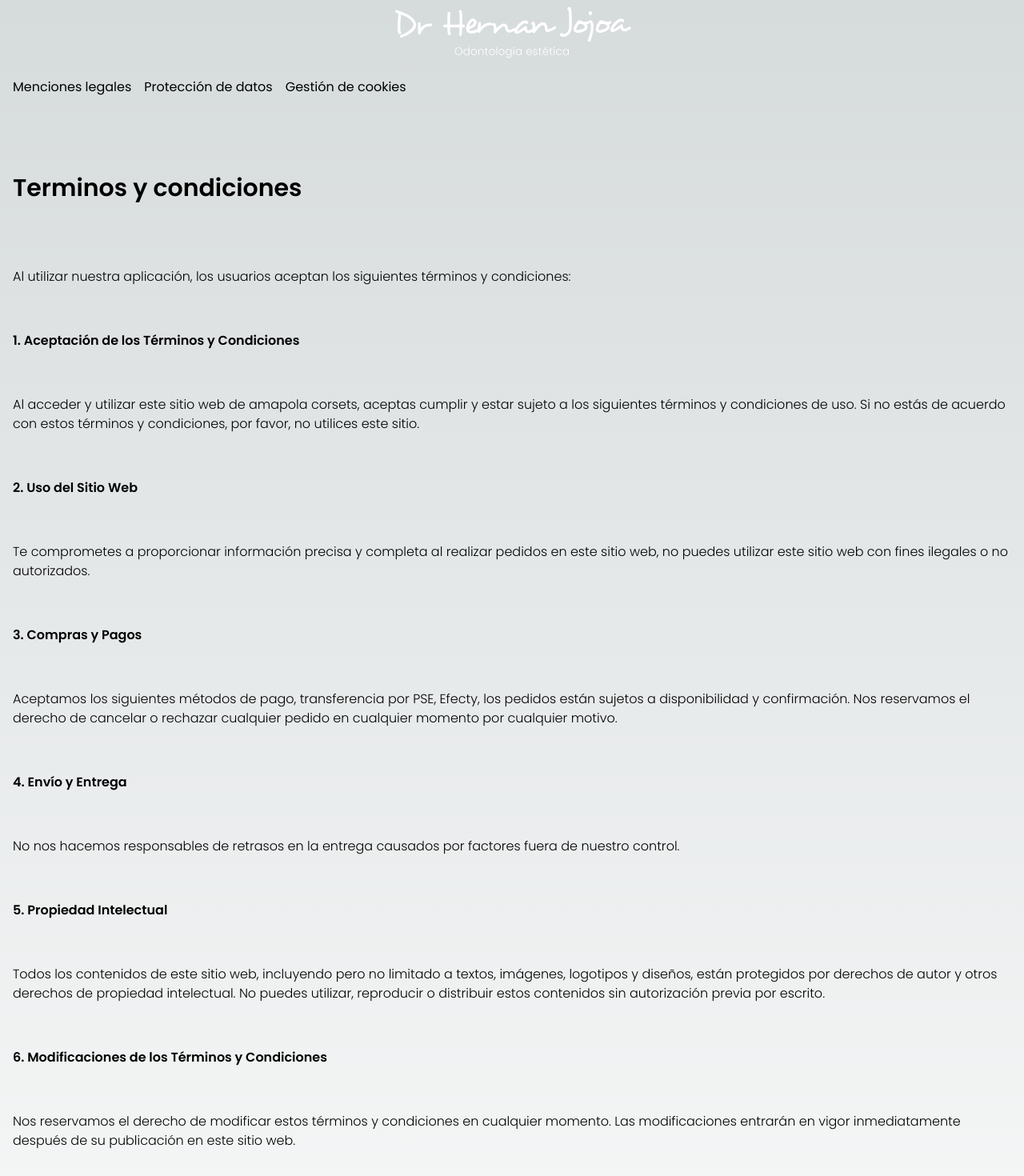
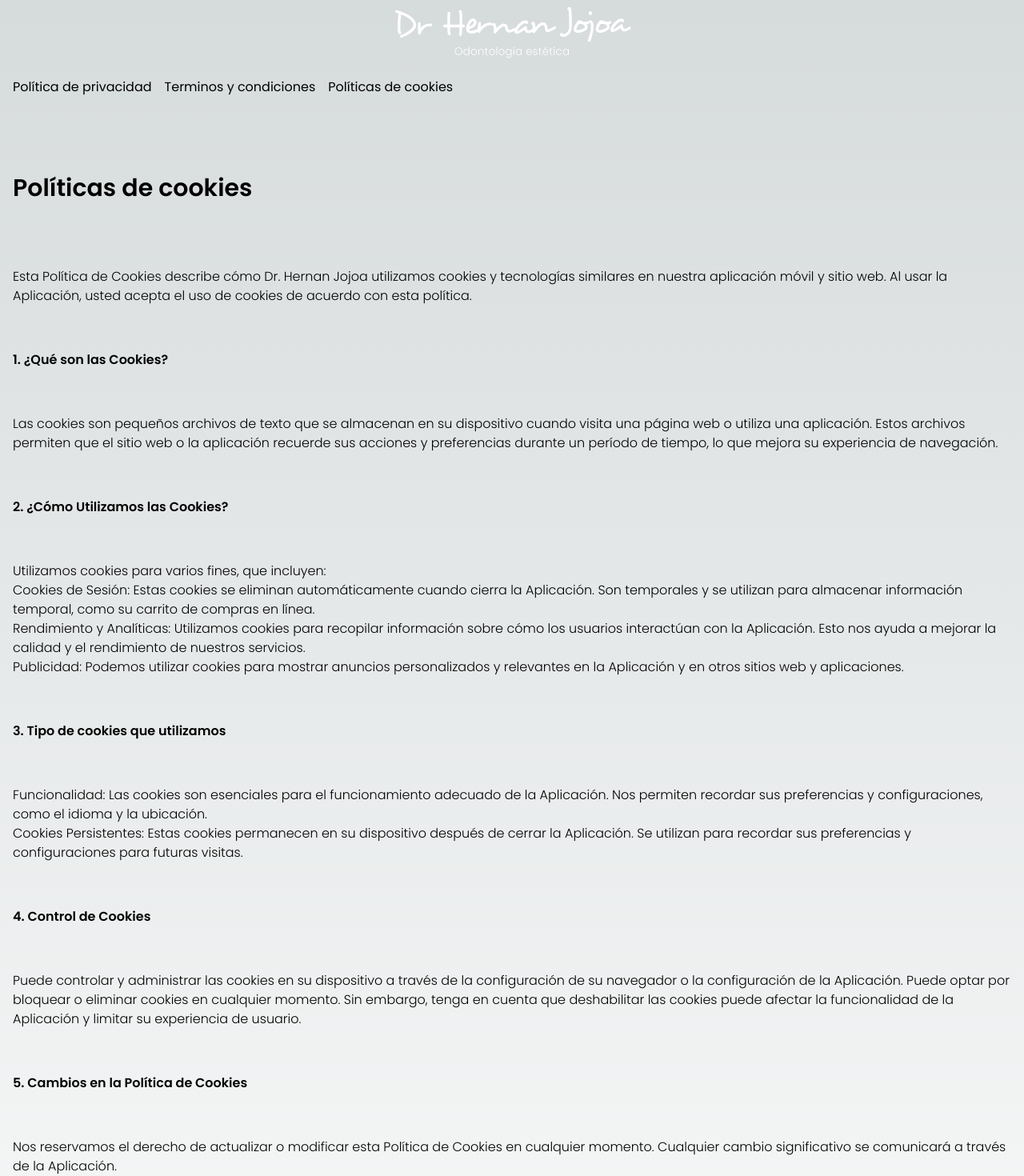
Before and after one commit to digpolo/dr-hernan, a Next.js app: page /politica-de-cookies in a window 1280 px wide. Shown: the top 1470 px of the page at 80% size. Built offline with nearby package versions, Linux system fonts and the light colour scheme.

Commit message:
CU-85zu2x4ax - footer

```diff
--- a/src/app/politica-de-cookies/page.tsx
+++ b/src/app/politica-de-cookies/page.tsx
@@ -9,44 +9,45 @@ const page = () => {
             <NavBar />
             <NavBarPrivacy />
             <div className='mx-4'>
-                <h3 className="my-5 text-green py-14 font-semibold text-[30px]">Terminos y condiciones</h3>
+                <h3 className="my-5 text-green py-14 font-semibold text-[30px]">Políticas de cookies</h3>
 
-                <p className='font-extralight text-[16px]'>Al utilizar nuestra aplicación, los usuarios aceptan los siguientes términos y condiciones:</p>
+                <p className='font-extralight text-[16px]'>Esta Política de Cookies describe cómo Dr. Hernan Jojoa utilizamos cookies y tecnologías similares en nuestra aplicación móvil y sitio web. Al usar la Aplicación, usted acepta el uso de cookies de acuerdo con esta política.</p>
 
-                <h4 className="py-14 font-semibold text-[16px] text-green">1. Aceptación de los Términos y Condiciones</h4>
+                <h4 className="py-14 font-semibold text-[16px] text-green">1. ¿Qué son las Cookies?</h4>
                 <p className='font-extralight text-[16px]'>
-                    Al acceder y utilizar este sitio web de amapola corsets, aceptas cumplir y estar sujeto a los siguientes términos y condiciones de uso. Si no estás de acuerdo con estos términos y condiciones, por favor, no utilices este sitio.
+                Las cookies son pequeños archivos de texto que se almacenan en su dispositivo cuando visita una página web o utiliza una aplicación. Estos archivos permiten que el sitio web o la aplicación recuerde sus acciones y preferencias durante un período de tiempo, lo que mejora su experiencia de navegación.
                 </p>
 
-                <h4 className="py-14 font-semibold text-[16px] text-green">2. Uso del Sitio Web</h4>
+                <h4 className="py-14 font-semibold text-[16px] text-green">2. ¿Cómo Utilizamos las Cookies?</h4>
                 <p className='font-extralight text-[16px]'>
-                    Te comprometes a proporcionar información precisa y completa al realizar pedidos en este sitio web, no puedes utilizar este sitio web con fines ilegales o no autorizados.
+                Utilizamos cookies para varios fines, que incluyen:
                 </p>
-                <h4 className="py-14 font-semibold text-[16px] text-green">3. Compras y Pagos</h4>
+                <ul className='font-extralight text-[16px]'>
+                    <li>Cookies de Sesión: Estas cookies se eliminan automáticamente cuando cierra la Aplicación. Son temporales y se utilizan para almacenar información temporal, como su carrito de compras en línea.</li>
+                    <li>Rendimiento y Analíticas: Utilizamos cookies para recopilar información sobre cómo los usuarios interactúan con la Aplicación. Esto nos ayuda a mejorar la calidad y el rendimiento de nuestros servicios.</li>
+                    <li>Publicidad: Podemos utilizar cookies para mostrar anuncios personalizados y relevantes en la Aplicación y en otros sitios web y aplicaciones.</li>
+                </ul>
+
+
+                <h4 className="py-14 font-semibold text-[16px] text-green">3. Tipo de cookies que utilizamos</h4>
+                <ul className='font-extralight text-[16px]'>
+                    <li>Funcionalidad: Las cookies son esenciales para el funcionamiento adecuado de la Aplicación. Nos permiten recordar sus preferencias y configuraciones, como el idioma y la ubicación.</li>
+                    <li>Cookies Persistentes: Estas cookies permanecen en su dispositivo después de cerrar la Aplicación. Se utilizan para recordar sus preferencias y configuraciones para futuras visitas.</li>
+                </ul>
+
+                <h4 className="py-14 font-semibold text-[16px] text-green">4. Control de Cookies</h4>
                 <p className='font-extralight text-[16px]'>
-                    Aceptamos los siguientes métodos de pago, transferencia por PSE, Efecty, los pedidos están sujetos a disponibilidad y confirmación. Nos reservamos el derecho de cancelar o rechazar cualquier pedido en cualquier momento por cualquier motivo.
+                Puede controlar y administrar las cookies en su dispositivo a través de la configuración de su navegador o la configuración de la Aplicación. Puede optar por bloquear o eliminar cookies en cualquier momento. Sin embargo, tenga en cuenta que deshabilitar las cookies puede afectar la funcionalidad de la Aplicación y limitar su experiencia de usuario.
                 </p>
-                <h4 className="py-14 font-semibold text-[16px] text-green">4. Envío y Entrega</h4>
+                <h4 className="py-14 font-semibold text-[16px] text-green">5.  Cambios en la Política de Cookies</h4>
                 <p className='font-extralight text-[16px]'>
-                    No nos hacemos responsables de retrasos en la entrega causados por factores fuera de nuestro control.
-                </p>
-                <h4 className="py-14 font-semibold text-[16px] text-green">5.  Propiedad Intelectual</h4>
-                <p className='font-extralight text-[16px]'>
-                    Todos los contenidos de este sitio web, incluyendo pero no limitado a textos, imágenes, logotipos y diseños, están protegidos por derechos de autor y otros derechos de propiedad intelectual.
-
-                    No puedes utilizar, reproducir o distribuir estos contenidos sin autorización previa por escrito.
+                Nos reservamos el derecho de actualizar o modificar esta Política de Cookies en cualquier momento. Cualquier cambio significativo se comunicará a través de la Aplicación.
 
                 </p>
-                <h4 className="py-14 font-semibold text-[16px] text-green">6. Modificaciones de los Términos y Condiciones</h4>
+                <h4 className="py-14 font-semibold text-[16px] text-green">6. Preguntas y contacto</h4>
                 <p className='font-extralight text-[16px]'>
-                    Nos reservamos el derecho de modificar estos términos y condiciones en cualquier momento. Las modificaciones entrarán en vigor inmediatamente después de su publicación en este sitio web.
+                Si tiene alguna pregunta sobre nuestra Política de Cookies o desea obtener más información sobre cómo utilizamos las cookies en la Aplicación, no dude en ponerse en contacto con nosotros a través de los datos de contacto proporcionados en la Aplicación.
                 </p >
-                <h4 className="py-14 font-semibold text-[16px] text-green">7. Contacto</h4>
-                <p className='font-extralight text-[16px]'>
-                    Si tienes alguna pregunta o inquietud con respecto a estos términos y condiciones, puedes ponerte en contacto con nosotros a través de nuestro numero de WhatsApp +57 3105307440.
-
-
-                </p>
             </div>
             <Footer />
         </section>
--- a/src/app/politica-de-privacidad/page.tsx
+++ b/src/app/politica-de-privacidad/page.tsx
@@ -9,31 +9,32 @@ const page = () => {
             <NavBar />
             <NavBarPrivacy />
             <div className='mx-4'>
-                <h3 className="my-5 text-green py-14 font-semibold text-[30px]">Protección de datos</h3>
+                <h3 className="my-5 text-green py-14 font-semibold text-[30px]">Política de privacidad</h3>
 
-                <p className='font-extralight text-[16px]'>Amapola Corsets nos comprometemos a proteger la privacidad de tus datos personales. Esta política de privacidad describe cómo recopilamos, utilizamos y protegemos tus datos cuando utilizas nuestros servicios y nuestro sitio web www.amapolacorsets.com</p>
+                <p className='font-extralight text-[16px]'>Agradecemos su confianza al elegir nuestros servicios odontológicos y su interés en nuestra página web. La privacidad de nuestros pacientes y visitantes es de suma importancia para nosotros, y estamos comprometidos en protegerla. Por lo tanto, hemos establecido esta Política de Privacidad para informarle cómo recopilamos, utilizamos y protegemos la información que nos proporciona a través de nuestro formulario en línea.</p>
 
-                <h4 className="py-14 font-semibold text-[16px] text-green">1. Recopilación de datos</h4>
+                <h4 className="py-14 font-semibold text-[16px] text-green">1. Recopilación de Información</h4>
                 <ul className='font-extralight text-[16px]'>
-                    <li>a. Datos de Identificación Personal: Cuando realizas una compra en nuestro sitio web, recopilamos información como tu nombre, dirección de correo electrónico, dirección de envío y número de teléfono.</li>
-                    <li>
-                        b. Información de Pago: Si decides comprar productos, recopilamos información de pago, como números de tarjeta de crédito o débito. Sin embargo, esta información no se almacena en nuestros sistemas y se procesa a través de un servicio de pago seguro.
-                    </li>
-                    <li>c. Información de Uso: Recopilamos información sobre cómo interactúas con nuestro sitio web, incluyendo las páginas que visitas, el tiempo que pasas en ellas y los productos que visualizas.</li>
+                    <p>Cuando usted utiliza nuestro formulario en línea para programar una cita o enviar una consulta, recopilamos cierta información personal, que puede incluir: nombre, apellido, número de teléfono celular, motivo de consulta
+                        Esta información es esencial para brindarle el servicio adecuado y mantener un registro de sus necesidades odontológicas.
+                    </p>
                 </ul>
 
-                <h4 className="py-14 font-semibold text-[16px] text-green">2. Uso de tus Datos Personales</h4>
+                <h4 className="py-14 font-semibold text-[16px] text-green">2. Uso de la información</h4>
                 <ul className='font-extralight text-[16px]'>
-                    <li>a. Utilizamos tus datos personales para procesar tus pedidos, proporcionarte información sobre el estado de tus pedidos y responder a tus consultas.</li>
-                    <li>b. Podemos utilizar tu información para mejorar nuestros productos y servicios, personalizar tu experiencia en nuestro sitio web y ofrecerte promociones y ofertas especiales.</li>
-                    <li>c. No compartiremos tus datos personales con terceros, excepto cuando sea necesario para cumplir con obligaciones legales o para llevar a cabo servicios como el procesamiento de pagos y la entrega de productos.</li>
+                    <p>La información personal que recopilamos se utiliza únicamente para los siguientes propósitos:</p>
+                    <li>Programar y confirmar citas odontológicas.</li>
+                    <li>Comunicarnos con usted en relación con su cita o consulta.</li>
+                    <li>Mantener un registro de su historial de visitas y tratamientos dentales.</li>
+                    <li>Mejorar nuestros servicios y su experiencia en nuestro sitio web</li>
                 </ul>
 
-                <h4 className="py-14 font-semibold text-[16px] text-green">3. Protección de Datos</h4>
+                <h4 className="py-14 font-semibold text-[16px] text-green">3. Protección de la Información</h4>
                 <p className='font-extralight text-[16px]'>
-                    a. Implementamos medidas de seguridad adecuadas para proteger tus datos personales y prevenir el acceso no autorizado, la divulgación, la alteración o la destrucción de tus datos.
+                Nos comprometemos a proteger su información personal. Implementamos medidas de seguridad adecuadas para proteger su información contra el acceso no autorizado, la divulgación, la alteración o la destrucción. Solo el personal autorizado tiene acceso a su información personal, y se les exige mantenerla confidencial.
                 </p>
-                <h4 className="py-14 font-semibold text-[16px] text-green">4. Cookies y Tecnologías Similares</h4>
+
+                <h4 className="py-14 font-semibold text-[16px] text-green">4. Divulgación de los datos</h4>
                 <p className='font-extralight text-[16px]'>
                     Utilizamos cookies y tecnologías similares para mejorar tu experiencia en nuestro sitio web. Puedes configurar tu navegador para rechazar todas las cookies o para recibir una notificación cuando se envíe una cookie. Sin embargo, ten en cuenta que algunas funciones del sitio pueden no funcionar correctamente sin cookies.
 
@@ -44,8 +45,7 @@ const page = () => {
                 </p>
                 <h4 className="py-14 font-semibold text-[16px] text-green">6. Contacto</h4>
                 <p className='font-extralight text-[16px]'>
-                    Si tienes alguna pregunta o inquietud con respecto a nuestra política de privacidad, puedes ponerte en contacto con nosotros a través del siguiente número +57 3105307440
-
+                Le agradecemos su confianza en nosotros y su elección de utilizar nuestros servicios. Estamos comprometidos en mantener la privacidad y seguridad de su información personal.
                 </p>
             </div>
             <Footer />
--- a/src/app/terminos-y-condiciones/page.tsx
+++ b/src/app/terminos-y-condiciones/page.tsx
@@ -14,27 +14,35 @@ const page = () => {
                 <p className='font-extralight text-[16px]'>Al utilizar nuestra aplicación, los usuarios aceptan los siguientes términos y condiciones:</p>
 
                 <h4 className="py-14 font-semibold text-[16px] text-green">1. Aceptación de los Términos y Condiciones</h4>
+                <ul className='font-extralight text-[16px]'>
+                    <li>Propósito: La Aplicación está diseñada para proporcionar información sobre nuestros servicios odontológicos y facilitar la programación de citas y consultas.</li>
+                    <li>Acceso y Cuentas: Para utilizar ciertas funciones de la Aplicación, es posible que deba crear una cuenta. Usted es responsable de mantener la confidencialidad de su información de inicio de sesión y de cualquier actividad que ocurra en su cuenta.</li>
+                    <li>Uso Apropiado: Usted se compromete a utilizar la Aplicación de manera legal y apropiada, sin violar ninguna ley aplicable ni infringir los derechos de terceros.</li>
+                </ul>
+
+                <h4 className="py-14 font-semibold text-[16px] text-green">2. Información y Privacidad</h4>
+                <ul className='font-extralight text-[16px]'>
+                    <li>Política de Privacidad: Su uso de la Aplicación está sujeto a nuestra Política de Privacidad, que describe cómo recopilamos, utilizamos y protegemos su información personal. Lea nuestra Política de Privacidad detenidamente.</li>
+                    <li>Precisión de la Información: Nos esforzamos por proporcionar información precisa en la Aplicación, pero no garantizamos la precisión, integridad o actualidad de la información proporcionada.</li>
+                </ul>
+
+                <h4 className="py-14 font-semibold text-[16px] text-green">3. Citas y consultas</h4>
+                <ul className='font-extralight text-[16px]'>
+                    <li>Programación: Puede utilizar la Aplicación para programar citas odontológicas y enviar consultas. Toda cita está sujeta a la disponibilidad de horarios.</li>
+                    <li>Confirmación: Le enviaremos una confirmación de su cita o consulta a través de la información de contacto que proporcione. Asegúrese de que su información de contacto sea precisa.</li>
+                </ul>
+
+                <h4 className="py-14 font-semibold text-[16px] text-green">4. Limitación de Responsabilidad</h4>
                 <p className='font-extralight text-[16px]'>
-                    Al acceder y utilizar este sitio web de amapola corsets, aceptas cumplir y estar sujeto a los siguientes términos y condiciones de uso. Si no estás de acuerdo con estos términos y condiciones, por favor, no utilices este sitio.
+                    Uso a su Propio Riesgo: El uso de la Aplicación es bajo su propio riesgo. No nos hacemos responsables por daños directos, indirectos, incidentales o consecuentes que puedan surgir del uso de la Aplicación.
+                    Modificaciones y Terminación
+
+                    Nos reservamos el derecho de modificar, suspender o descontinuar la Aplicación en cualquier momento sin previo aviso. También podemos terminar o suspender su acceso a la Aplicación en caso de incumplimiento de estos Términos y Condiciones.
+
                 </p>
-
-                <h4 className="py-14 font-semibold text-[16px] text-green">2. Uso del Sitio Web</h4>
+                <h4 className="py-14 font-semibold text-[16px] text-green">5.  Ley aplicable</h4>
                 <p className='font-extralight text-[16px]'>
-                    Te comprometes a proporcionar información precisa y completa al realizar pedidos en este sitio web, no puedes utilizar este sitio web con fines ilegales o no autorizados.
-                </p>
-                <h4 className="py-14 font-semibold text-[16px] text-green">3. Compras y Pagos</h4>
-                <p className='font-extralight text-[16px]'>
-                    Aceptamos los siguientes métodos de pago, transferencia por PSE, Efecty, los pedidos están sujetos a disponibilidad y confirmación. Nos reservamos el derecho de cancelar o rechazar cualquier pedido en cualquier momento por cualquier motivo.
-                </p>
-                <h4 className="py-14 font-semibold text-[16px] text-green">4. Envío y Entrega</h4>
-                <p className='font-extralight text-[16px]'>
-                    No nos hacemos responsables de retrasos en la entrega causados por factores fuera de nuestro control.
-                </p>
-                <h4 className="py-14 font-semibold text-[16px] text-green">5.  Propiedad Intelectual</h4>
-                <p className='font-extralight text-[16px]'>
-                    Todos los contenidos de este sitio web, incluyendo pero no limitado a textos, imágenes, logotipos y diseños, están protegidos por derechos de autor y otros derechos de propiedad intelectual.
-
-                    No puedes utilizar, reproducir o distribuir estos contenidos sin autorización previa por escrito.
+                    Estos Términos y Condiciones se regirán e interpretarán de acuerdo con las leyes vigentes en Colombia
 
                 </p>
                 <h4 className="py-14 font-semibold text-[16px] text-green">6. Modificaciones de los Términos y Condiciones</h4>
@@ -43,9 +51,7 @@ const page = () => {
                 </p >
                 <h4 className="py-14 font-semibold text-[16px] text-green">7. Contacto</h4>
                 <p className='font-extralight text-[16px]'>
-                    Si tienes alguna pregunta o inquietud con respecto a estos términos y condiciones, puedes ponerte en contacto con nosotros a través de nuestro numero de WhatsApp +57 3105307440.
-
-
+                    Si tienes alguna pregunta o inquietud con respecto a estos términos y condiciones, puedes ponerte en contacto con nosotros a través de nuestros canales de comunicación.
                 </p>
             </div>
             <Footer />
--- a/src/components/nav-bar-privacy.tsx
+++ b/src/components/nav-bar-privacy.tsx
@@ -2,9 +2,9 @@
 import Link from 'next/link';
 
 export const navItems = [
-  { id: 1, text: 'Menciones legales', link: 'menciones-legales' },
-  { id: 2, text: 'Protección de datos', link: 'proteccion-de-datos' },
-  { id: 3, text: 'Gestión de cookies', link: 'gestion-de-cookies' },
+  { id: 1, text: 'Política de privacidad', link: 'politica-de-privacidad' },
+  { id: 2, text: 'Terminos y condiciones', link: 'terminos-y-condiciones' },
+  { id: 3, text: 'Políticas de cookies', link: 'politica-de-cookies' },
 ]
 
 const NavBarPrivacy = () => {
@@ -16,7 +16,7 @@ const NavBarPrivacy = () => {
             key={item.id}
           >
             <Link href={`/${item.link}`}>
-              <h3 className="text-white hover:text-yellow-500 transition duration-300">{item.text}</h3>
+              <h3 className="text-white hover:text-blue transition duration-300">{item.text}</h3>
             </Link>
           </li>
         ))}
```
